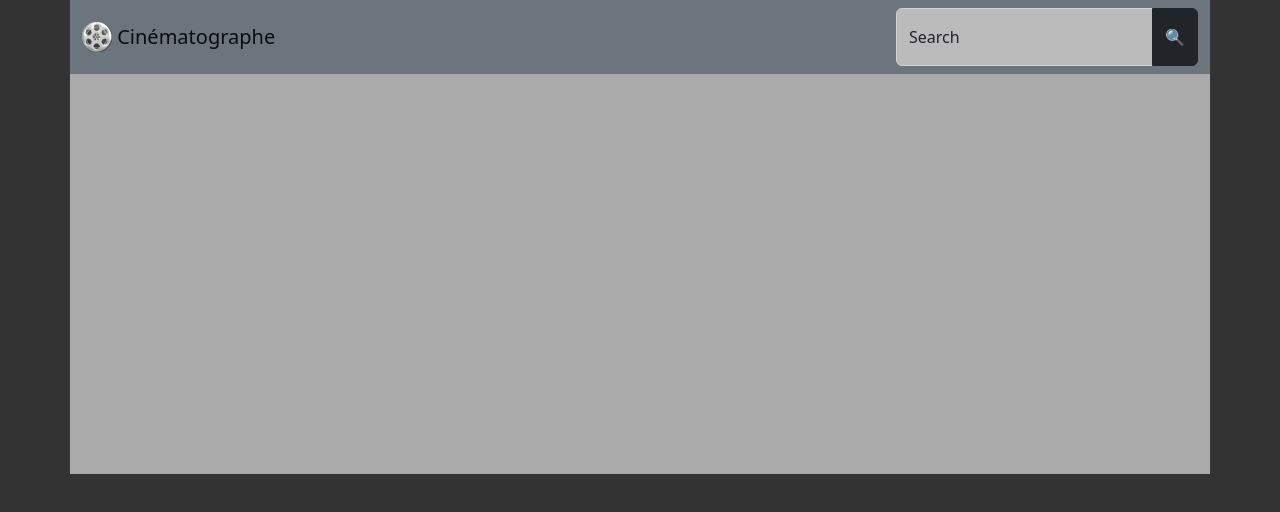
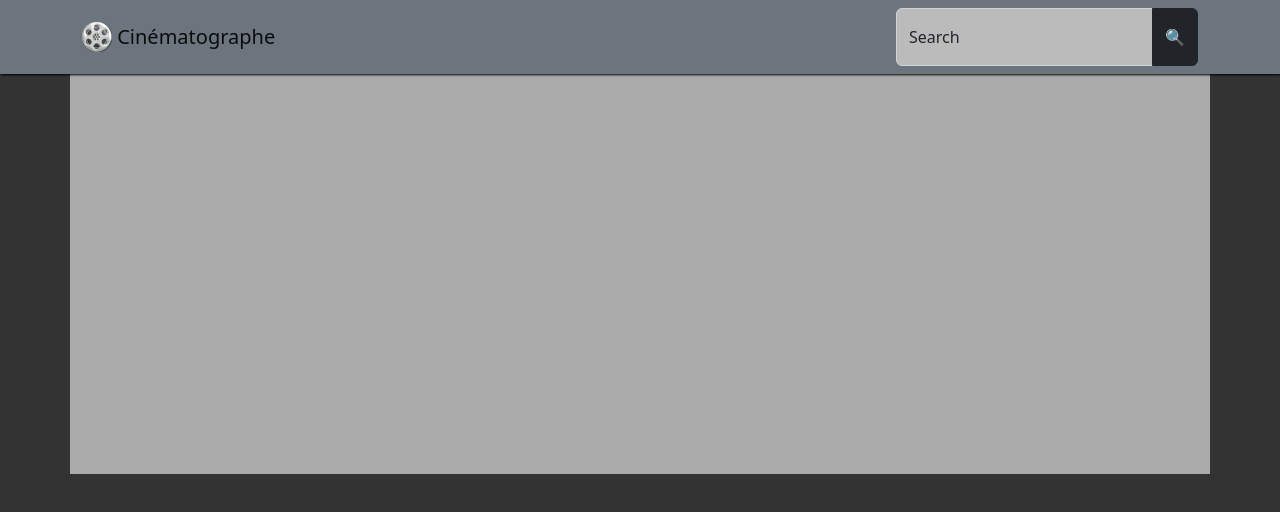
Before and after one commit to gar-mil/cinematographe, a Next.js app: page / in a window 1280 px wide. Shown: the top 512 px of the page. Built offline with nearby package versions, Linux system fonts and the light colour scheme.

Commit message:
Navbar styling

```diff
--- a/pages/components/globals.css
+++ b/pages/components/globals.css
@@ -77,7 +77,7 @@ img.imageModal
   box-shadow: 0 10px 16px 0 rgba(0,0,0,0.2),0 6px 20px 0 rgba(0,0,0,0.19) !important;
 }
 
-#__next > .container
+#__next > .container, nav > .container
 {
   max-width: 1140px;
 }
@@ -161,6 +161,8 @@ div.imageRow
 .navbar
 {
   height: 74px;
+  box-shadow: black 1px 1px 2px;
+  z-index: 1;
 }
 
 #modalReleased
--- a/pages/index.jsx
+++ b/pages/index.jsx
@@ -6,9 +6,10 @@ import { useContext, createContext } from 'react';
 export default function Index()
 {
   return (
+    <>
+    <NavSection/>
     <Container className="no-padding">
       <ThemeProvider breakpoints={['xxxl', 'xxl', 'xl', 'lg', 'md', 'sm', 'xs', 'xxs']} minBreakpoint="xxs">
-        <NavSection/>
         <Container className="innerContainer innerContainer-bg no-padding vh100">
           <Row>
             <Col id="errorDisplay"></Col>
@@ -22,5 +23,6 @@ export default function Index()
       </ThemeProvider>
       <footer className="footerC" />
     </Container>
+    </>
   );
 }
```
